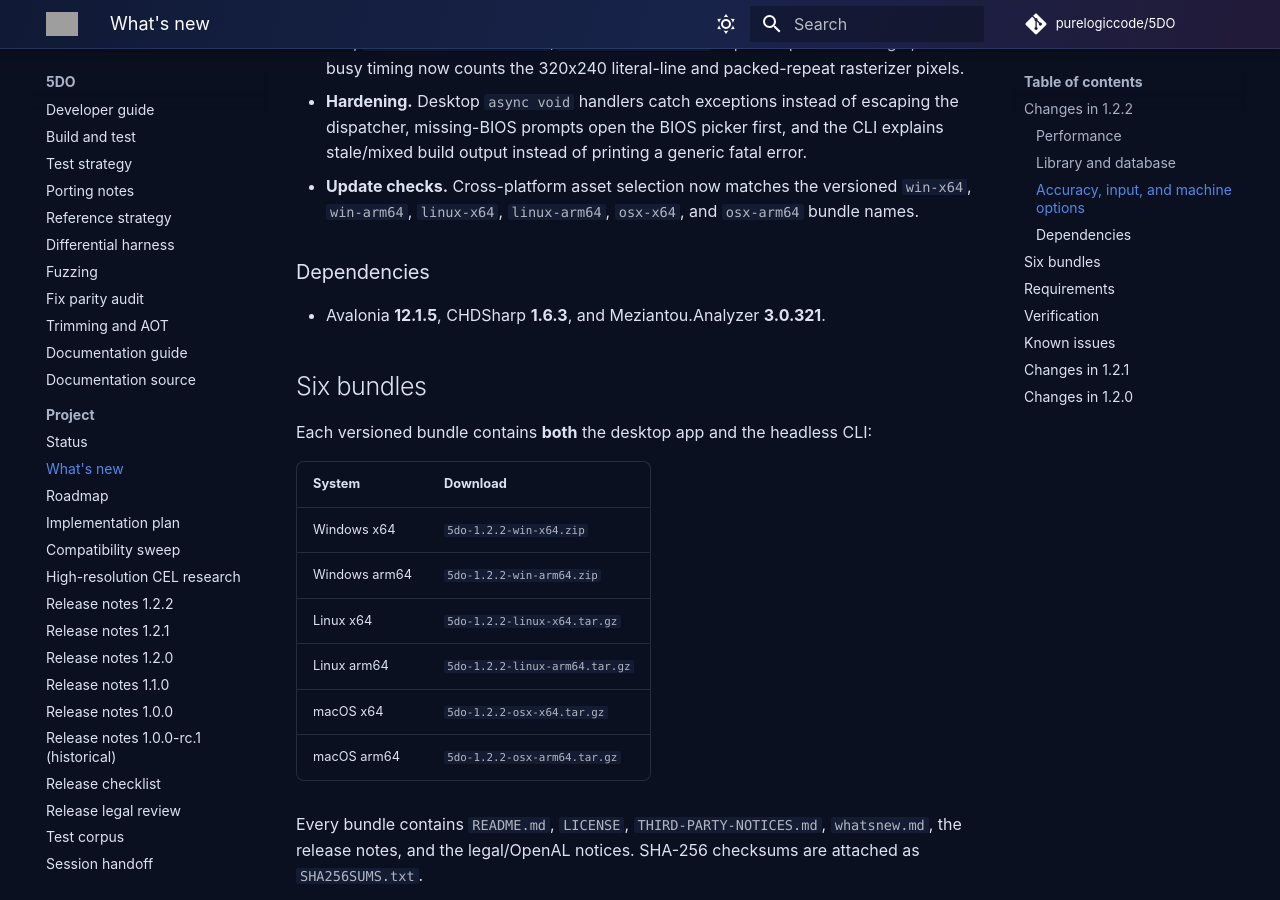
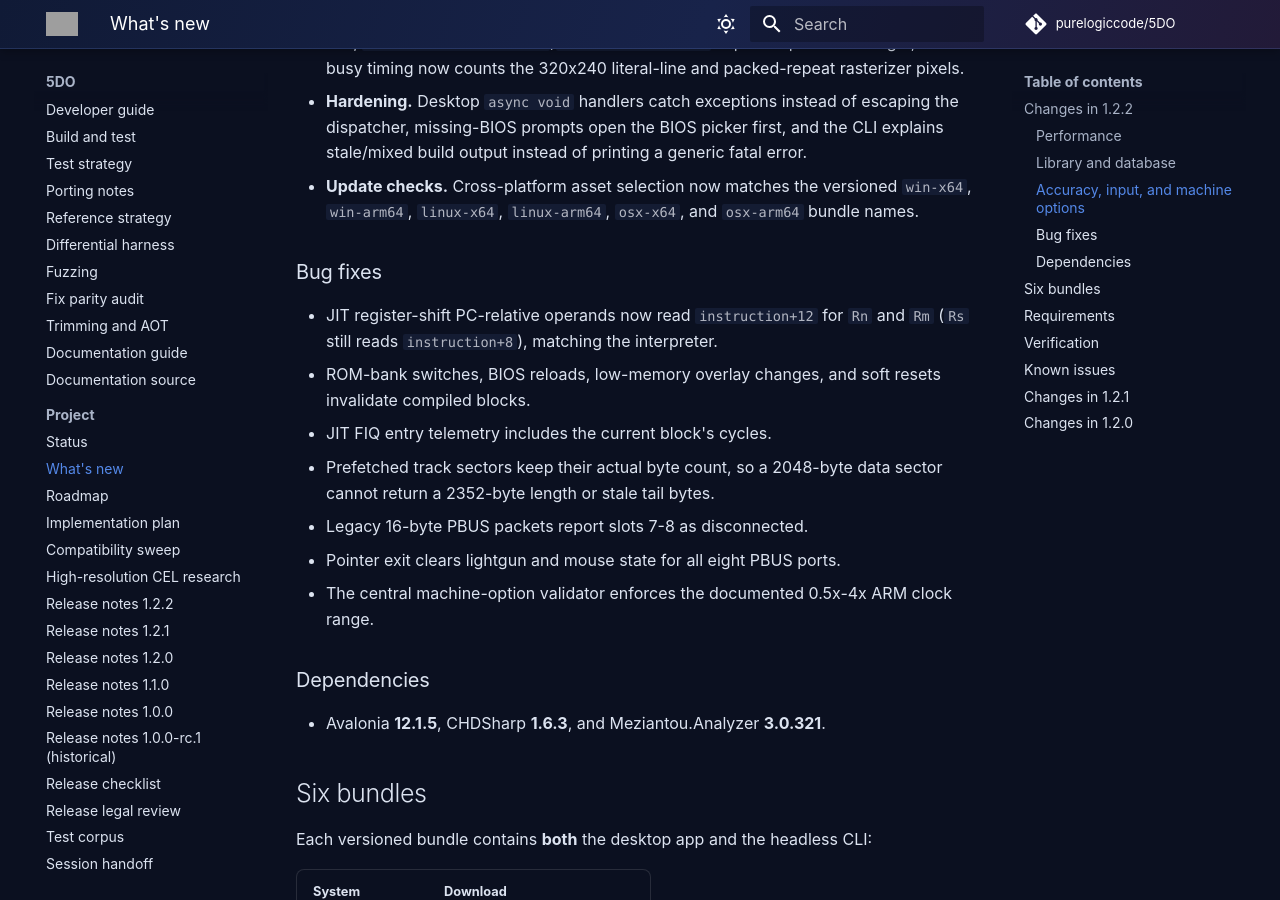
Before and after one commit to purelogiccode/5DO, an MkDocs documentation site: the page built from docs/WhatsNew.md, in a window 1280 px wide and 900 px high, scrolled down 1733 px. Built offline with MkDocs 1.6.1 and Material for MkDocs 9.7.7, drawn with Linux system fonts in a browser that asks for light colours; comment, search, counter and statistics services are not loaded; grey boxes are pictures that could not be loaded.

Commit message:
List the eight post-1.2.1 bug fixes in What's New and the wiki release page

```diff
--- a/docs/WhatsNew.md
+++ b/docs/WhatsNew.md
@@ -68,6 +68,19 @@ arm64, with the CLI and desktop app in one framework-dependent bundle.
 - **Update checks.** Cross-platform asset selection now matches the versioned
   `win-x64`, `win-arm64`, `linux-x64`, `linux-arm64`, `osx-x64`, and `osx-arm64`
   bundle names.
+
+### Bug fixes
+
+- JIT register-shift PC-relative operands now read `instruction+12` for `Rn` and `Rm`
+  (`Rs` still reads `instruction+8`), matching the interpreter.
+- ROM-bank switches, BIOS reloads, low-memory overlay changes, and soft resets invalidate
+  compiled blocks.
+- JIT FIQ entry telemetry includes the current block's cycles.
+- Prefetched track sectors keep their actual byte count, so a 2048-byte data sector
+  cannot return a 2352-byte length or stale tail bytes.
+- Legacy 16-byte PBUS packets report slots 7-8 as disconnected.
+- Pointer exit clears lightgun and mouse state for all eight PBUS ports.
+- The central machine-option validator enforces the documented 0.5x-4x ARM clock range.
 
 ### Dependencies
 
```
Also changed, not shown: wiki/Release-1.2.2.md (+13 -0 lines).
